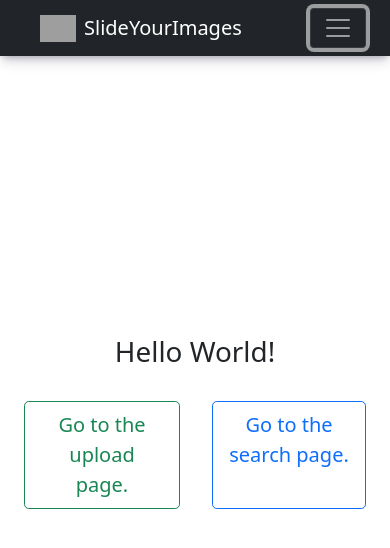
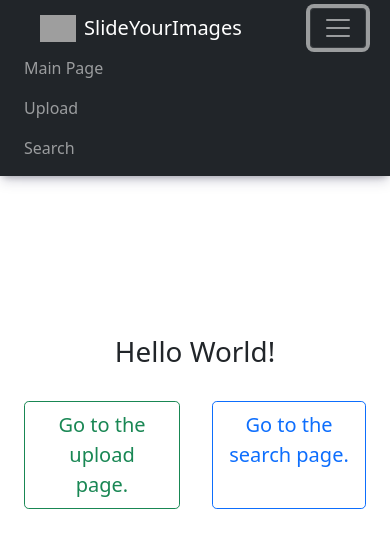
Before and after one commit to quavious/Next-Image-Slider, a Next.js app: page / in a window 390 px wide. Both pictures are taken after a click on the button "Toggle navigation". Shown: the top 548 px of the page. Built offline with nearby package versions, Linux system fonts and the light colour scheme; grey boxes are pictures that could not be loaded.

Commit message:
Change Boolean Toggle

```diff
--- a/components/dynamic/navbar.tsx
+++ b/components/dynamic/navbar.tsx
@@ -25,7 +25,7 @@ export default function NavigationBar() {
                 <span className="navbar-toggler-icon"></span>
             </button>
 
-            <div className={`collapse navbar-collapse ${!show ? "show" : ""}`} id="navbarColor02">
+            <div className={`collapse navbar-collapse ${!show ? "" : "show"}`} id="navbarColor02">
                 <ul className="navbar-nav mr-auto">
                     <li className="nav-item active">
                         <Link href="/">
```
